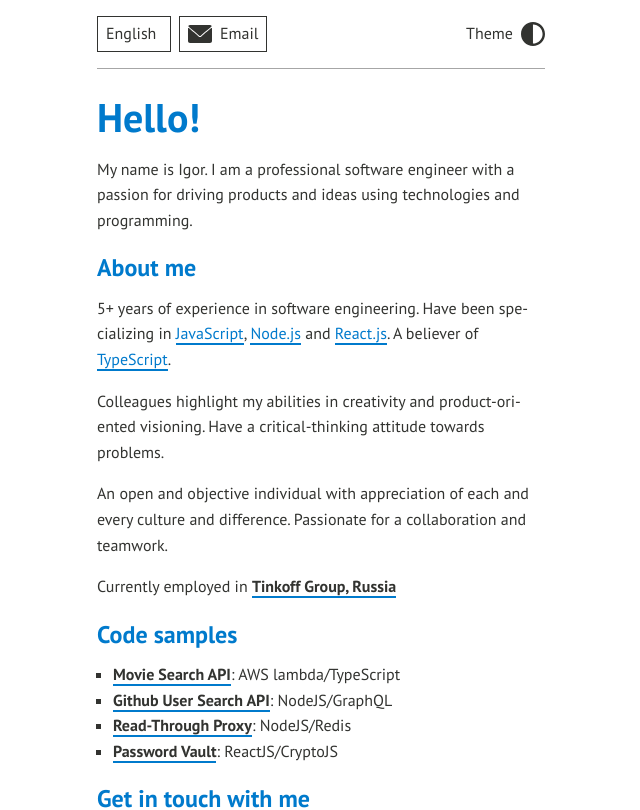
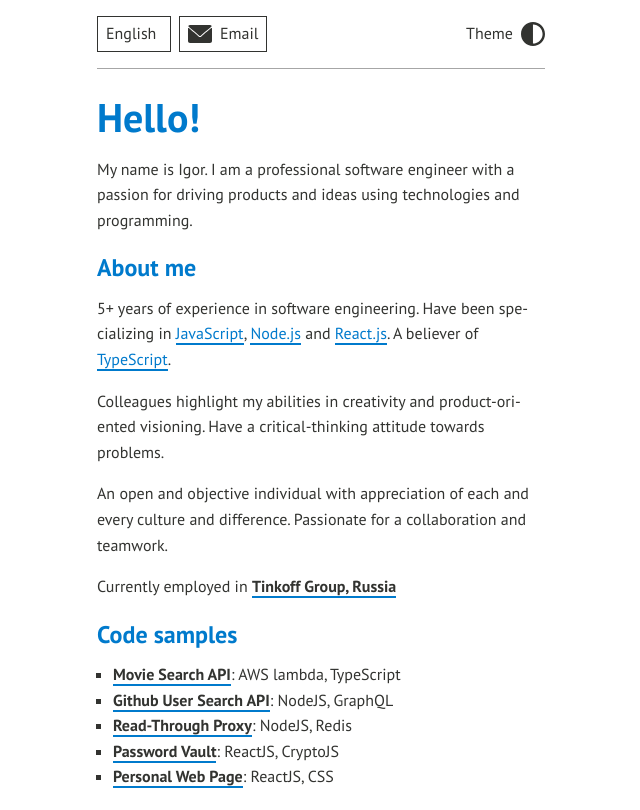
Before and after one commit to igrek8/igrek8.github.io, a React (Create React App) app: page /#/en in a window 1280 px wide. Before the commit this address led to /en. Shown: the top 810 px of the page, without its empty margins (319-959 px from the left). Built offline with nearby package versions, Linux system fonts and the light colour scheme.

Commit message:
add messages, replace router

```diff
--- a/src/App.js
+++ b/src/App.js
@@ -142,6 +142,16 @@ function App() {
                 }
               )}
             </li>
+            <li>
+              {intl.formatMessage(
+                { id: "sections.codeSamples.personaPage" },
+                {
+                  a: createLink(
+                    "https://github.com/igrek8/demo-password-manager"
+                  ),
+                }
+              )}
+            </li>
           </List>
         </Section>
         <Section>
--- a/src/i18n/en-GB.json
+++ b/src/i18n/en-GB.json
@@ -12,10 +12,11 @@
   "sections.aboutMe.personality": "An open and objective individual with appreciation of each and every culture and difference. Passionate for a collaboration and teamwork.",
   "sections.aboutMe.workingAt": "Currently employed in <a>Tinkoff Group, Russia</a>",
   "sections.codeSamples.title": "Code samples",
-  "sections.codeSamples.movieSearchApi": "<a>Movie Search API</a>: AWS lambda/TypeScript",
-  "sections.codeSamples.gitHubApi": "<a>Github User Search API</a>: NodeJS/GraphQL",
-  "sections.codeSamples.readThroughProxy": "<a>Read-Through Proxy</a>: NodeJS/Redis",
-  "sections.codeSamples.webDataVault": "<a>Password Vault</a>: ReactJS/CryptoJS",
+  "sections.codeSamples.movieSearchApi": "<a>Movie Search API</a>: AWS lambda, TypeScript",
+  "sections.codeSamples.gitHubApi": "<a>Github User Search API</a>: NodeJS, GraphQL",
+  "sections.codeSamples.readThroughProxy": "<a>Read-Through Proxy</a>: NodeJS, Redis",
+  "sections.codeSamples.webDataVault": "<a>Password Vault</a>: ReactJS, CryptoJS",
+  "sections.codeSamples.personaPage": "<a>Personal Web Page</a>: ReactJS, CSS",
   "sections.getInTouch.title": "Get in touch with me",
   "sections.getInTouch.text": "Are you looking for somebody to join your team? Send me a message at <a>i.korchagin@async.fun</a> and I will get back to you as soon as possible.",
   "sections.thankyou.title": "Thank you",
--- a/src/i18n/ru-RU.json
+++ b/src/i18n/ru-RU.json
@@ -5,19 +5,20 @@
   "locales.en-GB": "English",
   "locales.ru-RU": "Русский",
   "sections.hello.title": "Привет!",
-  "sections.hello.text": "Меня зовут Игорь. Я профессиональный разработчик. Мне нравится развивать идеи при помощи технологий и программирования.",
+  "sections.hello.text": "Меня зовут Игорь. Я профессиональный разработчик. Мне нравится воплощать идеи с помощью технологий и программирования.",
   "sections.aboutMe.title": "Коротко обо мне",
   "sections.aboutMe.stack": "Имею {years}+ лет опыта в IT. Специализируюсь на <mark>JavaScript</mark>, <mark>NodeJS</mark> и <mark>ReactJS</mark>. Нравится <mark>TypeScript</mark>.",
   "sections.aboutMe.colleaguesSay": "Коллеги подчеркивают мою креативность и продуктовую направленность. В работе считаю важным понимать цели и задачи бизнеса.",
   "sections.aboutMe.personality": "Открытый и объективный человек. Приветствую разные культуры и различия. Стремлюсь к  сотрудничеству и командной работе.",
   "sections.aboutMe.workingAt": "На данный момент работаю в <a>Тинькофф Групп, Россия</a>",
   "sections.codeSamples.title": "Тестовые задания",
-  "sections.codeSamples.movieSearchApi": "<a>Поиск фильмов</a>: AWS lambda/TypeScript",
-  "sections.codeSamples.gitHubApi": "<a>Поиск пользователей</a>: NodeJS/GraphQL",
-  "sections.codeSamples.readThroughProxy": "<a>Прокси веб-сервис</a>: NodeJS/Redis",
-  "sections.codeSamples.webDataVault": "<a>Пароль менеджер</a>: ReactJS/CryptoJS",
+  "sections.codeSamples.movieSearchApi": "<a>Поиск фильмов</a>: AWS lambda, TypeScript",
+  "sections.codeSamples.gitHubApi": "<a>Поиск пользователей</a>: NodeJS, GraphQL",
+  "sections.codeSamples.readThroughProxy": "<a>Прокси веб-сервис</a>: NodeJS, Redis",
+  "sections.codeSamples.webDataVault": "<a>Менеджер паролей</a>: ReactJS, CryptoJS",
+  "sections.codeSamples.personaPage": "<a>Персональная страница</a>: ReactJS, CSS",
   "sections.getInTouch.title": "Связаться со мной",
-  "sections.getInTouch.text": "Вы ищите специалиста в свою команду? Отправьте мне приглашение по адресу <a>i.korchagin@async.fun</a>. Я отвечу вам как только будет возможность.",
+  "sections.getInTouch.text": "Вы ищите специалиста в свою команду? Отправьте мне приглашение по адресу <a>i.korchagin@async.fun</a>. Я отвечу вам как только смогу.",
   "sections.thankyou.title": "Спасибо",
   "sections.thankyou.text": "Спасибо, что посетили эту страницу.<br></br>Желаю всего наилучшего {icon}.",
   "theme": "Тема",
--- a/src/index.js
+++ b/src/index.js
@@ -3,7 +3,7 @@ import "./GlobalStyles.css";
 
 import React from "react";
 import ReactDOM from "react-dom";
-import { BrowserRouter, Redirect, Route, Switch } from "react-router-dom";
+import { HashRouter, Redirect, Route, Switch } from "react-router-dom";
 
 import App from "./App";
 import { LocaleProvider } from "./LocaleProvider";
@@ -11,7 +11,7 @@ import * as serviceWorker from "./serviceWorker";
 import { ThemeProvider } from "./ThemeProvider";
 
 ReactDOM.render(
-  <BrowserRouter>
+  <HashRouter basename="/">
     <ThemeProvider>
       <LocaleProvider>
         <Switch>
@@ -22,7 +22,7 @@ ReactDOM.render(
         </Switch>
       </LocaleProvider>
     </ThemeProvider>
-  </BrowserRouter>,
+  </HashRouter>,
   document.getElementById("root")
 );
 
```
